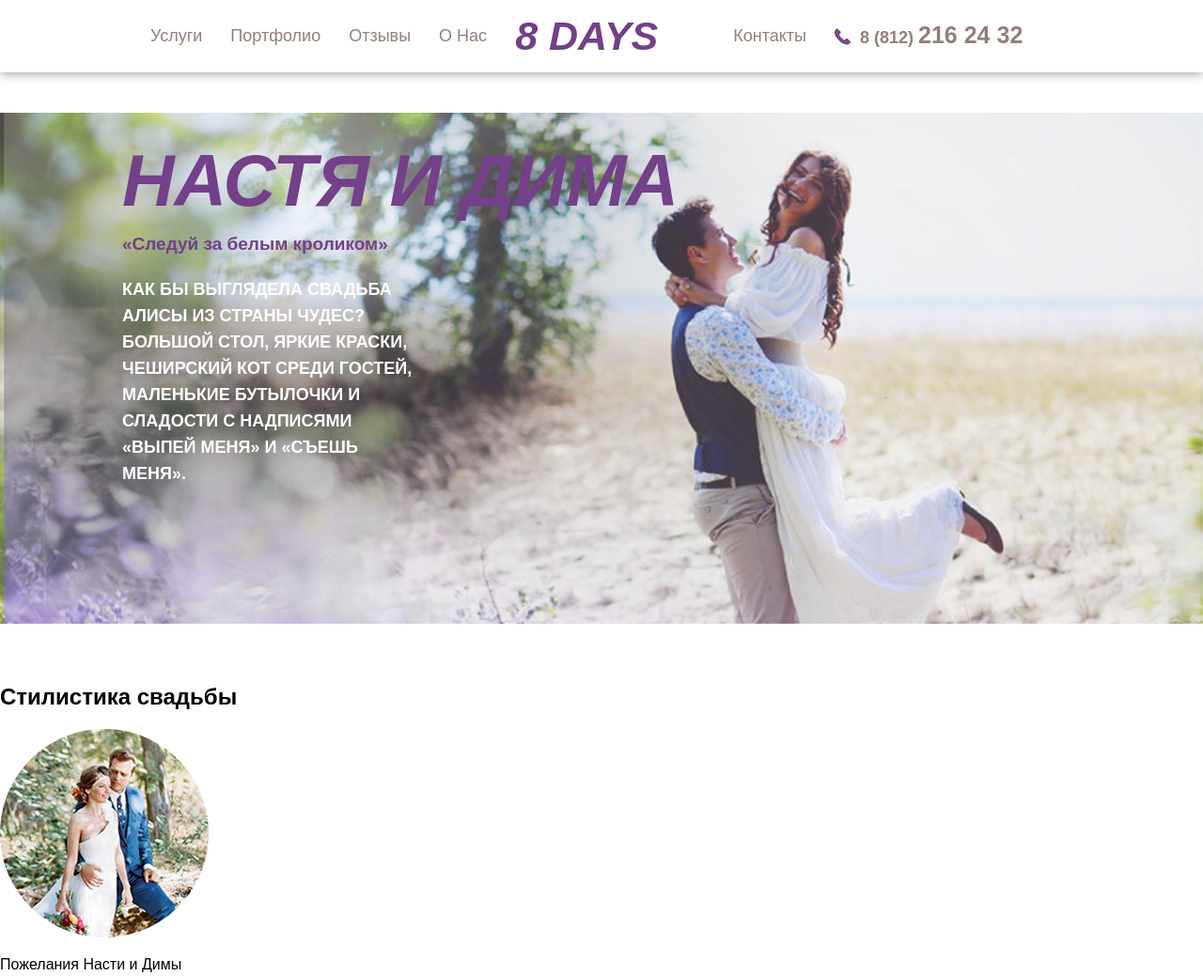
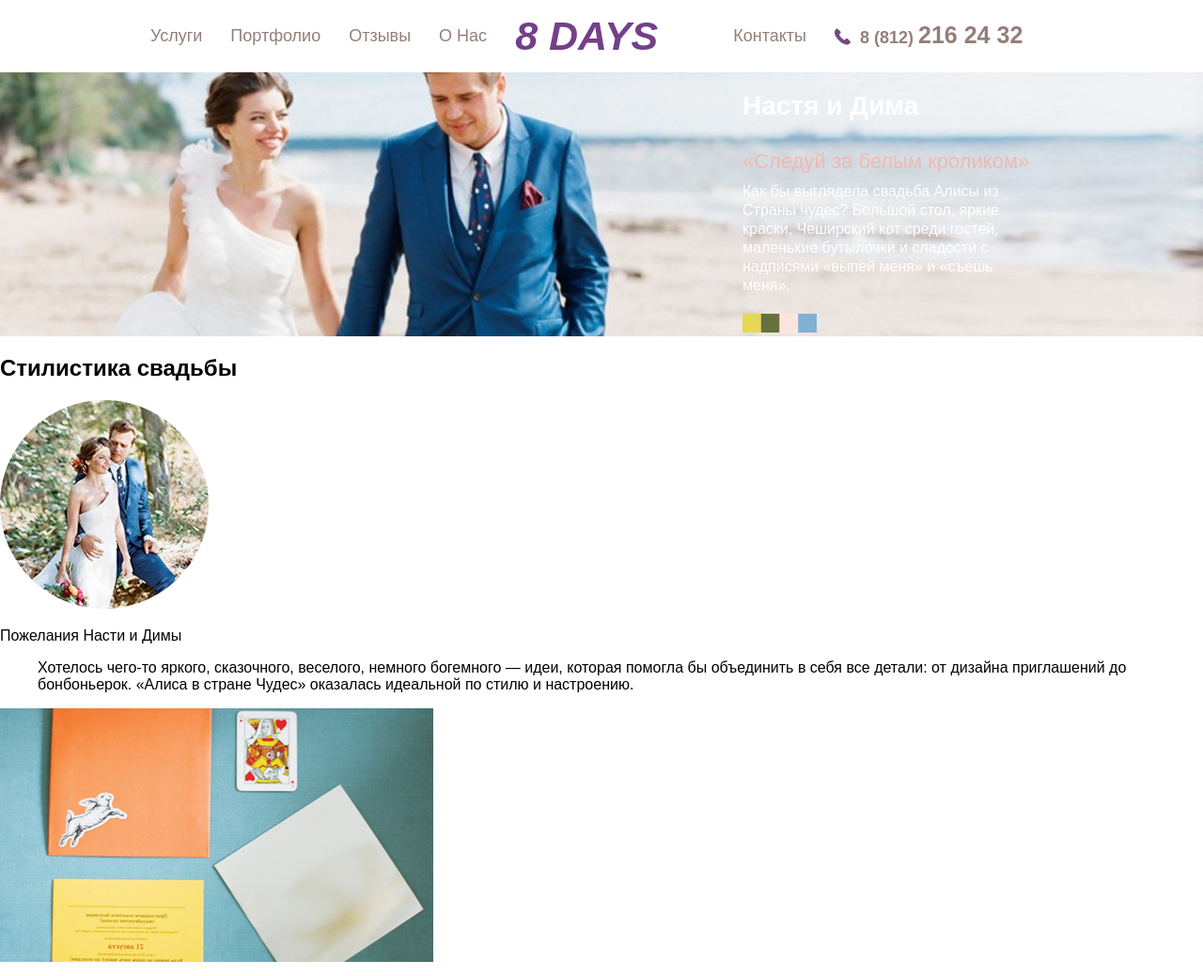
Before and after one commit to swabou/Wedding_agency, a website: page source/review.html in a window 1280 px wide. Shown: the top 1039 px of the page at 94% size. Drawn offline with Linux system fonts and the light colour scheme.

Commit message:
Убрали лишний блок с кнопкой со страницы, изменили общие свойства

```diff
--- a/source/review.html
+++ b/source/review.html
@@ -36,12 +36,17 @@
 		<!-- End Wrap Header -->
 
 		<!-- Main Picture -->
-		<section class="main-picture">
-			<div class="main-picture__item main-picture__item--review content-picture">
-				<p class="content-picture__headline">Настя и Дима</p>
-				<p class="content-picture__subtitle">«Следуй за белым кроликом»</p>
-				<p class="content-picture__desc">Как бы выглядела свадьба Алисы из Страны чудес? Большой стол, яркие краски, Чеширский кот среди гостей, маленькие бутылочки и сладости с надписями «выпей меня» и «съешь меня».</p>
-				<div class="sprite-color"></div>
+		<section class="presentation presentation--review">
+			<div class="presentation__item presentation__item--review content-presentation">
+				<div class="presentation__wrap">
+					<p class="content-presentation__headline">Наcтя и Дима</p>
+					<p class="content-presentation__subtitle">«Следуй за белым кроликом»</p>
+					<p class="content-presentation__desc">Как бы выглядела свадьба Алисы из Страны чудес? Большой стол, яркие краски, Чеширский кот среди гостей, маленькие бутылочки и сладости с надписями «выпей меня» и «съешь меня».</p>
+					<div class="sprite-color">
+						<svg xmlns="http://www.w3.org/2000/svg" xmlns:xlink="http://www.w3.org/1999/xlink" width="79" height="20" viewBox="0 0 79 20"><defs><path id="tlkea" d="M690 363h19.75v20H690z"/><path id="tlkeb" d="M709.75 363h19.75v20h-19.75z"/><path id="tlkec" d="M729.5 363h19.75v20H729.5z"/><path id="tlked" d="M749.25 363H769v20h-19.75z"/></defs><g><g transform="translate(-690 -363)"><use fill="#e7d752" xlink:href="#tlkea"/></g><g transform="translate(-690 -363)"><use fill="#66723e" xlink:href="#tlkeb"/></g><g transform="translate(-690 -363)"><use fill="#ffe4de" xlink:href="#tlkec"/></g><g transform="translate(-690 -363)"><use fill="#81b0d5" xlink:href="#tlked"/></g></g></svg>
+
+					</div>
+				</div>
 			</div>
 		</section>
 		<!-- End Main Picture -->
--- a/source/scss/blocks/common/presentation.scss
+++ b/source/scss/blocks/common/presentation.scss
@@ -3,6 +3,10 @@
 	background-size: 100%;
 	background-position: center;
 	background-repeat: no-repeat;
+
+	&--review {
+		background-image: url("../img/review/main-picture__review.jpg");
+	}
 }
 
 .presentation__wrap {
@@ -11,7 +15,7 @@
 	align-items: flex-start;
 }
 
-.presentation__item--works {
+.presentation__item {
 	display: flex;
 	flex-direction: column;
 	align-items: flex-end;
```
Also changed, not shown: source/css/style.css.
